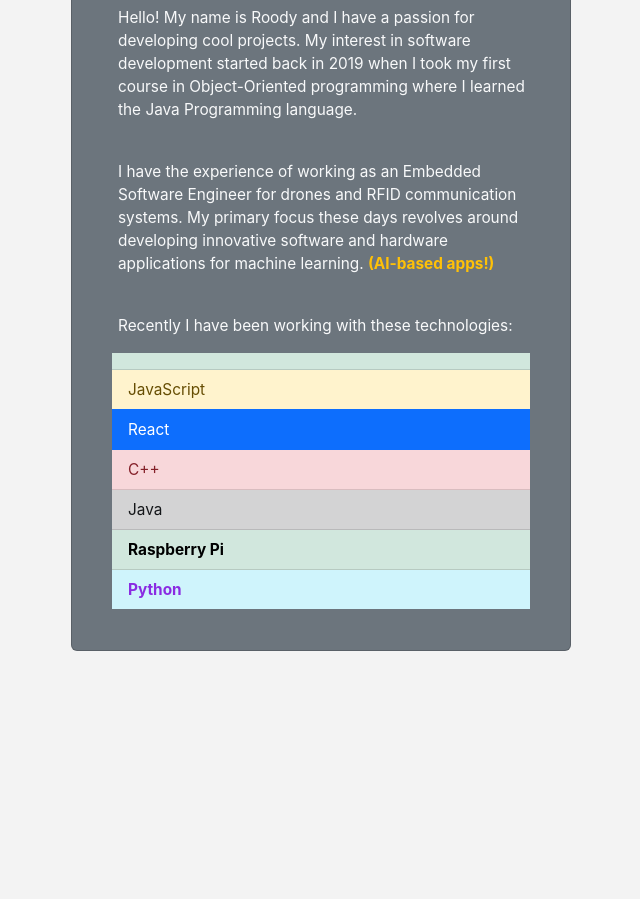
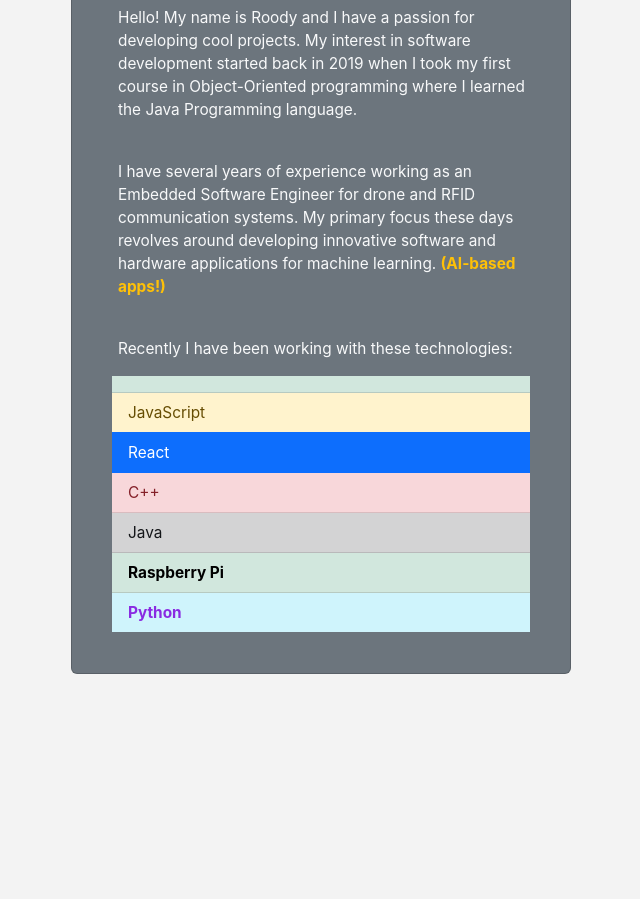
Before and after one commit to rpointjour/digital_business_card, a React (Create React App) app: page / in a window 1280 px wide. Shown: the part 1360-2259 px from the top of the page, without its empty margins (319-959 px from the left). Built offline with nearby package versions, Linux system fonts and the light colour scheme.

Commit message:
updated about me

```diff
--- a/src/Components/AboutMe.js
+++ b/src/Components/AboutMe.js
@@ -36,8 +36,8 @@
                     </p>
                     <p className='card-text text-light hello'>
                         <br />
-                    I have the experience of working as an Embedded Software Engineer
-                    for drones and RFID communication systems. My primary focus these days revolves around developing innovative software and hardware applications for machine learning.<span className="period">.</span> <b className="text-warning cloud">(AI-based apps!)</b>
+                    I have several years of experience working as an Embedded Software Engineer
+                    for drone and RFID communication systems. My primary focus these days revolves around developing innovative software and hardware applications for machine learning.<span className="period">.</span> <b className="text-warning cloud">(AI-based apps!)</b>
                     </p>
                     <p className='card-text text-light hello'>
                     <br />Recently I have been working with these technologies:
```
